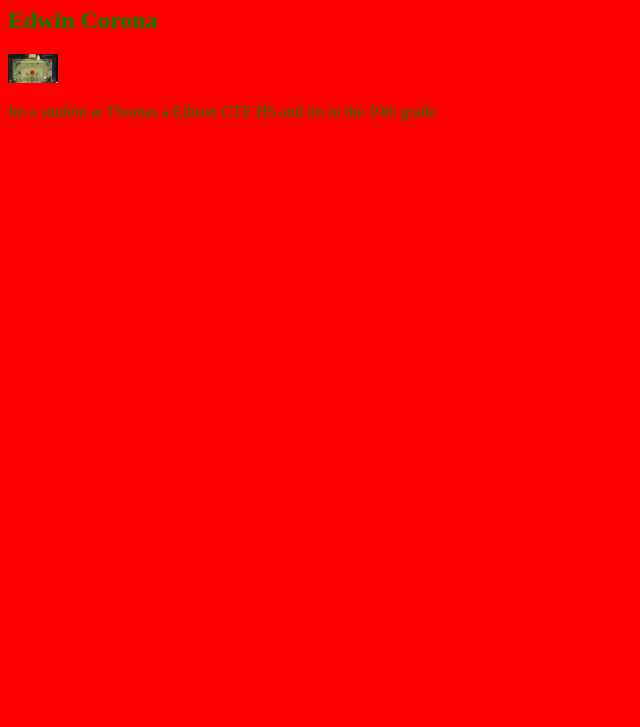
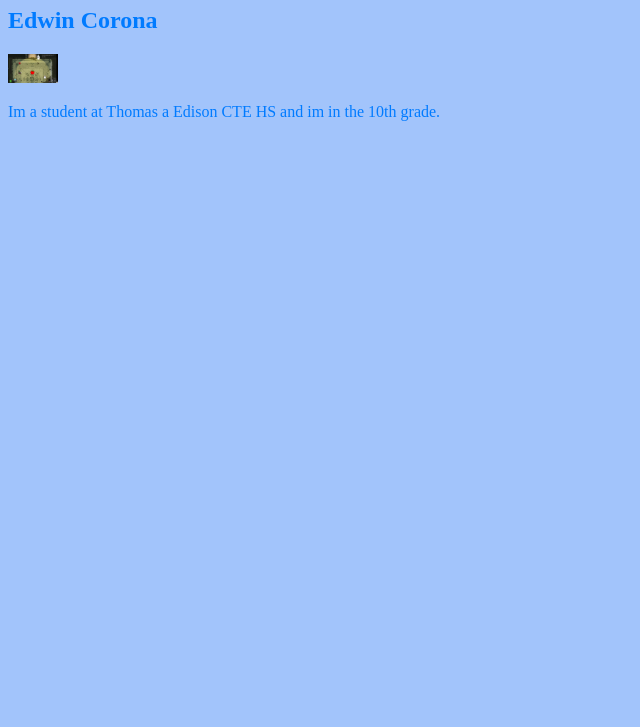
Before and after one commit to Edwinc123/index.html, a plain HTML site: page index.html in a window 1280 px wide. Shown: the part 73-800 px from the top of the page, without its empty margins (0-640 px from the left). Drawn offline with Linux system fonts and the light colour scheme.

Commit message:
Updated CSS

```diff
--- a/mystyle.css
+++ b/mystyle.css
@@ -1,4 +1,4 @@
 body{
-  background-color: red;
-  color: green;
+  background-color: #a2c4fb;
+  color: #007bff;
 }
```
